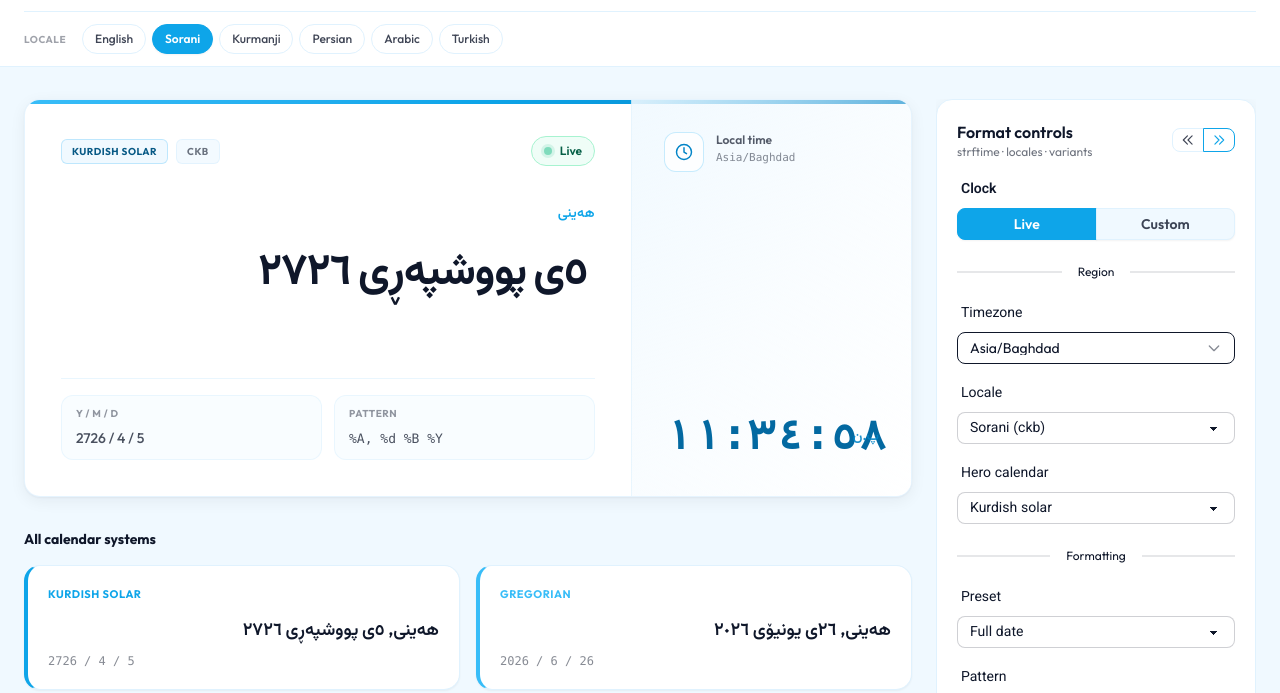
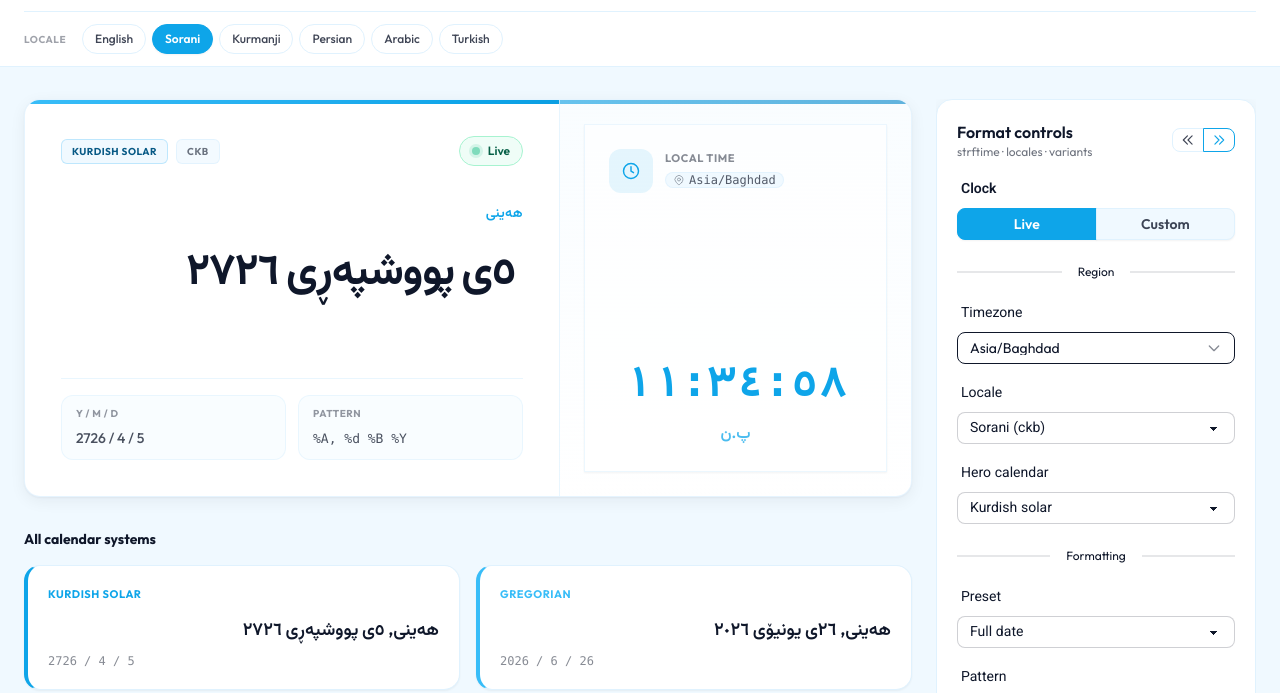
Before and after one commit to 0xdolan/tsroj, a website built with Vite: page demo/index.html in a window 1280 px wide. Shown: the part 61-754 px from the top of the page. Built offline with nearby package versions, Linux system fonts and the light colour scheme.

Commit message:
feat(demo): simplify hero clock card and center AM/PM
DaisyUI card with stacked time and period; leading zeros for ckb/fa/ar.
Bump to v1.0.6.

```diff
--- a/demo/index.html
+++ b/demo/index.html
@@ -89,18 +89,28 @@
                 </div>
 
                 <aside class="hero-clock-card" aria-label="Current time">
-                  <div class="hero-clock-top">
-                    <div class="hero-clock-icon" aria-hidden="true">
-                      <svg xmlns="http://www.w3.org/2000/svg" class="h-5 w-5" fill="none" viewBox="0 0 24 24" stroke="currentColor" stroke-width="1.75"><circle cx="12" cy="12" r="9"/><path stroke-linecap="round" d="M12 7v5l3 2"/></svg>
+                  <div class="card hero-clock-card-inner bg-base-100/70 shadow-sm border border-base-300/60">
+                    <div class="card-body gap-4 p-5 sm:gap-5 sm:p-6">
+                      <div class="flex items-center gap-3 min-w-0">
+                        <div class="avatar placeholder shrink-0">
+                          <div class="hero-clock-avatar w-11 h-11 rounded-xl bg-primary/10 text-primary">
+                            <svg xmlns="http://www.w3.org/2000/svg" class="h-5 w-5" fill="none" viewBox="0 0 24 24" stroke="currentColor" stroke-width="1.75" aria-hidden="true"><circle cx="12" cy="12" r="9"/><path stroke-linecap="round" d="M12 7v5l3 2"/></svg>
+                          </div>
+                        </div>
+                        <div class="min-w-0 flex-1">
+                          <p class="text-[11px] font-bold uppercase tracking-wider text-base-content/50">Local time</p>
+                          <div class="badge badge-ghost badge-sm mt-1.5 max-w-full gap-1 font-mono font-normal text-base-content/70 border-base-300/80">
+                            <svg xmlns="http://www.w3.org/2000/svg" class="h-3 w-3 shrink-0 opacity-50" fill="none" viewBox="0 0 24 24" stroke="currentColor" stroke-width="2" aria-hidden="true"><path stroke-linecap="round" stroke-linejoin="round" d="M17.657 16.657L13.414 20.9a1.998 1.998 0 01-2.827 0l-4.244-4.243a8 8 0 1111.314 0z"/><path stroke-linecap="round" stroke-linejoin="round" d="M15 11a3 3 0 11-6 0 3 3 0 016 0z"/></svg>
+                            <span id="hero-timezone" class="truncate ltr-text">Asia/Baghdad</span>
+                          </div>
+                        </div>
+                      </div>
+
+                      <div class="hero-clock-stack ltr-text">
+                        <time id="hero-time" class="hero-time-digits" datetime="">--:--:--</time>
+                        <span id="hero-ampm" class="hero-time-ampm">—</span>
+                      </div>
                     </div>
-                    <div class="hero-clock-labels">
-                      <span class="hero-clock-label-main">Local time</span>
-                      <span id="hero-timezone" class="hero-clock-timezone ltr-text">Asia/Baghdad</span>
-                    </div>
-                  </div>
-                  <div class="hero-clock-face ltr-text">
-                    <time id="hero-time" class="hero-time-digits" datetime="">--:--:--</time>
-                    <span id="hero-ampm" class="hero-time-ampm">—</span>
                   </div>
                 </aside>
               </div>
--- a/demo/src/render.ts
+++ b/demo/src/render.ts
@@ -128,7 +128,7 @@ export function renderDemo(state: DemoState): void {
 		"datetime",
 		`${pad(h12)}:${pad(kdt.minute)}:${pad(kdt.second)}`,
 	);
-	setScriptAwareContent(heroAmPm, kdt.strftime("%p", clockFmtOpts), { dir: textDir });
+	setScriptAwareContent(heroAmPm, kdt.strftime("%p", clockFmtOpts), { dir: "ltr" });
 	heroStruct.textContent = `${kdt.year} / ${kdt.month} / ${kdt.day}`;
 	heroPattern.textContent = state.formatPattern;
 	heroTimezone.textContent = formatTimezoneDisplay(state.timezone);
--- a/demo/src/style.css
+++ b/demo/src/style.css
@@ -110,7 +110,7 @@
 	}
 
 	.hero-bento {
-		@apply grid grid-cols-1 lg:grid-cols-[1fr_minmax(15rem,17.5rem)];
+		@apply grid grid-cols-1 lg:grid-cols-[1fr_minmax(18rem,22rem)];
 	}
 
 	.hero-primary {
@@ -190,44 +190,40 @@
 	}
 
 	.hero-clock-card {
-		@apply flex flex-col justify-between gap-8 border-t border-base-300/70 bg-gradient-to-br from-sky-50/90 via-sky-50/40 to-base-100 p-6 sm:p-8 lg:border-s lg:border-t-0;
+		@apply flex flex-col border-t border-base-300/70 p-4 sm:p-5 lg:border-s lg:border-t-0 lg:bg-gradient-to-b lg:from-sky-50/40 lg:to-transparent;
 	}
 
-	.hero-clock-top {
-		@apply flex items-start gap-3;
+	.hero-clock-card-inner {
+		@apply flex-1 w-full h-full rounded-2xl lg:rounded-none lg:border-0 lg:shadow-none lg:bg-transparent;
 	}
 
-	.hero-clock-icon {
-		@apply flex h-10 w-10 shrink-0 items-center justify-center rounded-xl border border-sky-200/80 bg-white/80 text-sky-600;
+	.hero-clock-avatar {
+		@apply flex items-center justify-center;
 	}
 
-	.hero-clock-labels {
-		@apply min-w-0 flex flex-col gap-0.5;
-	}
-
-	.hero-clock-label-main {
-		@apply text-xs font-semibold text-base-content/70;
-	}
-
-	.hero-clock-timezone {
-		@apply truncate text-[11px] font-mono text-base-content/50;
-	}
-
-	.hero-clock-face {
-		@apply grid grid-cols-[minmax(9.5ch,1fr)_auto] items-center gap-x-2 gap-y-0;
-		@apply min-h-[3.25rem] sm:min-h-[3.5rem];
+	.hero-clock-stack {
+		@apply flex w-full flex-col items-center justify-center text-center gap-2 mt-1 pt-2 sm:gap-2.5 sm:pt-3;
 	}
 
 	.hero-time-digits {
-		@apply font-mono text-3xl sm:text-4xl lg:text-[2.75rem] font-bold text-sky-700;
-		@apply tabular-nums lining-nums tracking-tight justify-self-start;
-		@apply min-w-[9.5ch] whitespace-nowrap;
+		@apply block w-full font-mono font-bold leading-none text-primary text-center;
+		@apply text-[clamp(1.75rem,5vw,2.75rem)] tabular-nums lining-nums tracking-tight whitespace-nowrap;
 		font-variant-numeric: tabular-nums lining-nums;
 	}
 
 	.hero-time-ampm {
-		@apply text-sm font-semibold text-sky-600/90 whitespace-nowrap justify-self-start;
-		@apply min-w-[2.75rem];
+		@apply block text-sm sm:text-base font-semibold leading-snug text-primary/75 text-center;
+		@apply mt-0.5;
+	}
+
+	@media (min-width: 1024px) {
+		.hero-clock-card {
+			@apply p-5 lg:py-6 lg:px-6;
+		}
+
+		.hero-clock-card-inner .card-body {
+			@apply justify-between min-h-full;
+		}
 	}
 
 	@media (max-width: 1023px) {
--- a/package.json
+++ b/package.json
@@ -1,6 +1,6 @@
 {
   "name": "@0xdolan/tsroj",
-  "version": "1.0.5",
+  "version": "1.0.6",
   "description": "The definitive TypeScript library for the Kurdish solar calendar.",
   "main": "dist/index.js",
   "module": "dist/index.mjs",
```
Also changed, not shown: 1 other file.
